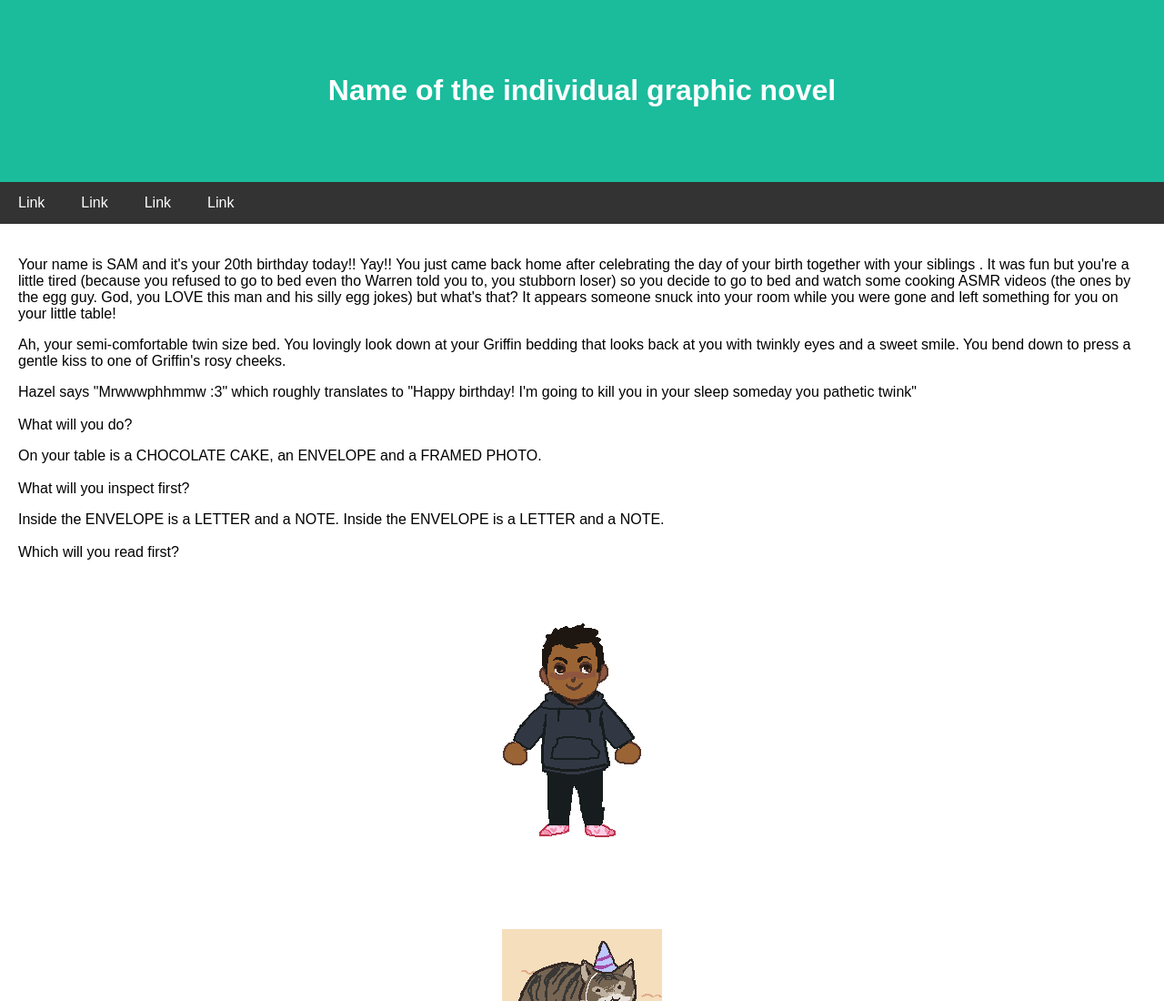
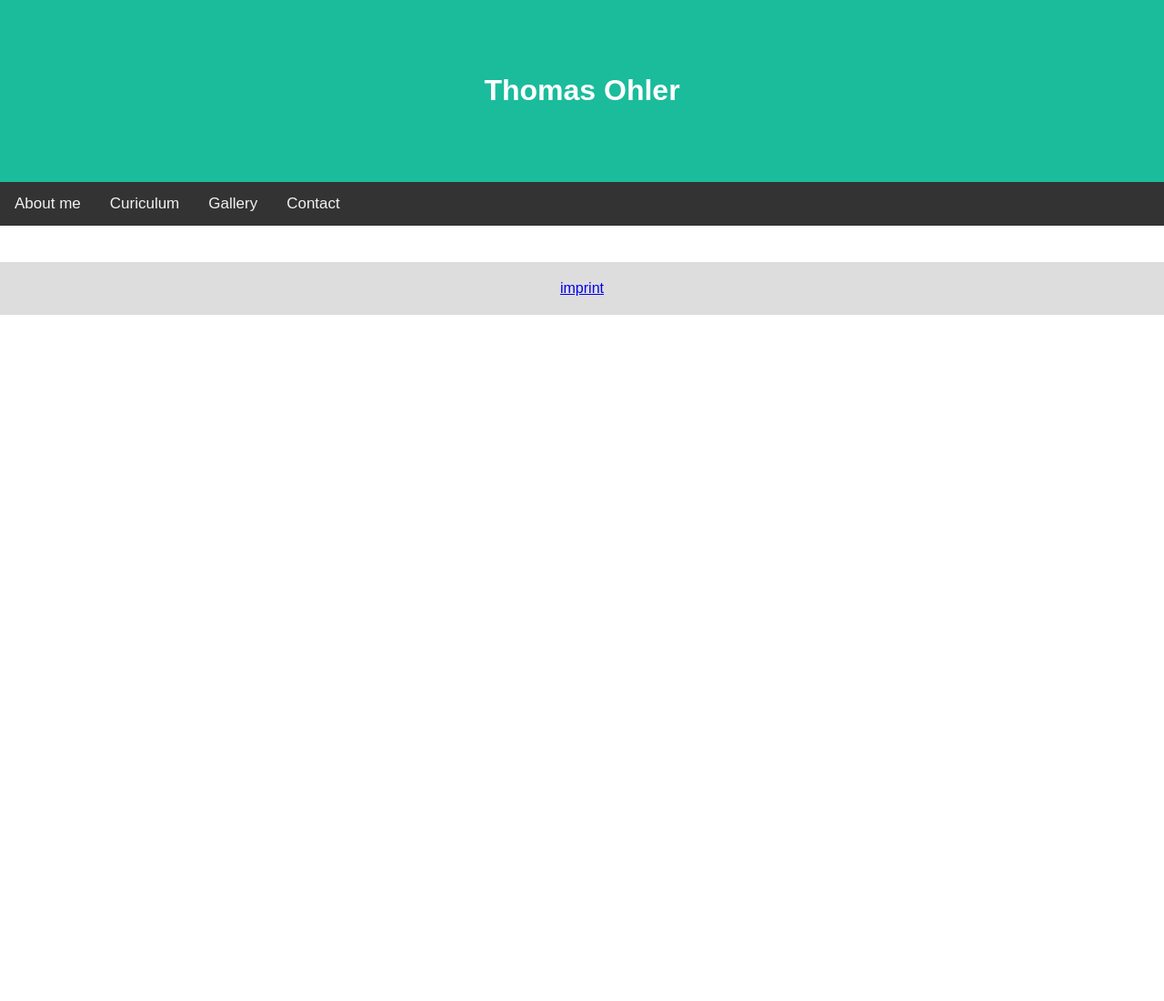
Before and after one commit to TomOhgrammer/tomspage, a plain HTML site: page index.html in a window 1280 px wide. Shown: the top 1100 px of the page at 91% size. After the commit the page ends 800 px from the top, so only its background shows below. Drawn offline with Linux system fonts and the light colour scheme.

Commit message:
changed the structure of the man site index.html and desgin.css

```diff
--- a/css/design.css
+++ b/css/design.css
@@ -9,7 +9,7 @@ body {
 }
 
 /* Header/logo Title */
-.header {
+header {
   padding: 60px;
   text-align: center;
   background: #1abc9c;
@@ -17,23 +17,74 @@ body {
 }
 
 /* Style the top navigation bar */
-.navbar {
+nav {
   display: flex;
   background-color: #333;
 }
 
 /* Style the navigation bar links */
-.navbar a {
+/*nav a {
   color: white;
   padding: 14px 20px;
   text-decoration: none;
   text-align: center;
+}*/
+
+/* Change color on hover */
+/*nav a:hover {
+  background-color: #ddd;
+  color: black;
+}*/
+
+nav {
+  overflow: hidden;
+  background-color: #333;
 }
 
-/* Change color on hover */
-.navbar a:hover {
+nav a {
+  float: left;
+  display: block;
+  color: #f2f2f2;
+  text-align: center;
+  padding: 14px 16px;
+  text-decoration: none;
+  font-size: 17px;
+}
+
+nav a:hover {
   background-color: #ddd;
   color: black;
+}
+
+nav a.active {
+  background-color: #4CAF50;
+  color: white;
+}
+
+nav .icon {
+  display: none;
+}
+
+@media screen and (max-width: 600px) {
+  nav a:not(:first-child) {display: none;}
+  nav a.icon {
+    float: right;
+    display: block;
+  }
+}
+
+@media screen and (max-width: 600px) {
+  nav.responsive {position: relative;}
+  nav.responsive .icon {
+    position: absolute;
+    right: 0;
+    top: 0;
+  }
+  nav.responsive a {
+    float: none;
+    display: block;
+    text-align: left;
+  }
 }
 
 /* Column container */
@@ -51,9 +102,9 @@ body {
 }
 
 /* Main column */
-.main {
+main {
   flex: 100%;
-  background-color: white;
+  background-color: rgb(255, 255, 255);
   padding: 20px;
 }
 
@@ -69,7 +120,7 @@ body {
 }
 
 /* Footer */
-.footer {
+footer {
   flex: 100%;
   padding: 20px;
   text-align: center;
@@ -78,7 +129,7 @@ body {
 
 /* Responsive layout - when the screen is less than 700px wide, make the two columns stack on top of each other instead of next to each other */
 @media screen and (max-width: 700px) {
-  .row, .navbar, .footer  {
+  .row, nav, footer  {
     flex-direction: column;
   }
 }
--- a/index.html
+++ b/index.html
@@ -7,77 +7,53 @@
 <title>toliquid.de</title>
 <script src="js/jquery.js"></script>
 <script>
-
+/*fetch('cockpit/api/collections/get/posts?token=account-5c05ab6cd4f61c4a4b026f627bd795')
+.then(res=>res.json())
+.then(res => console.log(res));*/
+function myFunction() {
+  var x = $("nav");
+  if (x == true) {
+    x.addClass("responsive");
+  } else {
+    x.className = "topnav";
+  }
+}
 </script>
 </head>
 <body>
-<!-- Note
-<div style="background:yellow;padding:5px">
-  <h4 style="text-align:center">Resize the browser window to see the responsive effect.</h4>
-</div> -->
 
 <!-- Header -->
-<div class="header">
-  <h1>Name of the individual graphic novel</h1>
+<header class="header">
+  <h1>Thomas Ohler</h1>
 
-</div>
+</header>
 
 <!-- Navigation Bar -->
-<div class="navbar">
-  <a href="#">Link</a>
-  <a href="#">Link</a>
-  <a href="#">Link</a>
-  <a href="#">Link</a>
-</div>
+<nav class="navbar">
+  <a href="#">About me</a>
+  <a href="#">Curiculum</a>
+  <a href="#">Gallery</a>
+  <a href="#">Contact</a>
+
+
+</nav>
 
 <!-- The flexible grid (content) -->
-<div class="row">
 
-  <div class="main">
-    <div id="text1"><p>Your name is SAM and it's your 20th birthday today!! Yay!!
-You just came back home after celebrating the day of your birth together with your siblings .
-It was fun but you're a little tired (because you refused to go to bed even tho Warren told you to, you stubborn loser) so you decide to go to bed and watch some cooking ASMR videos (the ones by the egg guy. God, you LOVE this man and his silly egg jokes) but what's that?
-It appears someone snuck into your room while you were gone and left something for you on your little table!
-</p>
-</div>
-<div id="text2"><p>Ah, your semi-comfortable twin size bed.
-You lovingly look down at your Griffin bedding that looks back at you with twinkly eyes and a sweet smile.
-You bend down to press a gentle kiss to one of Griffin's rosy cheeks.
-</p></div>
-<div id="text3"><p>Hazel says "Mrwwwphhmmw :3" which roughly translates to "Happy birthday! I'm going to kill you in your sleep someday you pathetic twink"
-</br></br>
-What will you do?
-</p></div>
-<div id="text4"><p>On your table is a CHOCOLATE CAKE, an ENVELOPE and a FRAMED PHOTO.
-</br></br>
-What will you inspect first?
-</p></div>
-<div id="text5"><p>Inside the ENVELOPE is a LETTER and a NOTE.
-Inside the ENVELOPE is a LETTER and a NOTE.
-</br>
-</br>
-Which will you read first?
-</p></div>
-<div class="fakeimg" id="image1"><img src="images/sammy_sprite.png"></div>
-<div class="fakeimg" id="image2"><img src="images/hazel_close_up.png"></div>
-<div class="fakeimg" id="image3"><img src="images/bed_close_up.png"></div>
-<div class="fakeimg" id="image4"><img src="images/sam_room_finished.png"></div>
-<div class="fakeimg" id="image5"><img src="images/table_close_up.png"></div>
 
-<div id="menu">
-<button id="btn1">Check table</Button>
-<button id="btn2">Check Hazel</Button>
-<button id="btn3">Check bed</Button>
-<button id="btn4">Check Cake</Button>
-<button id="btn5">Check envelope</Button>
-<button id="btn6">Check photo</Button>
-</div>
-</div>
+  <main class="main">
+
+
+
+
+
+
+</main>
 
 <!-- Footer -->
-<div class="footer">
-  <h2>Footer</h2>
-</div>
+<footer class="footer">
+  <a href="#">imprint</a>
+</footer>
 
 
 </body>
```
